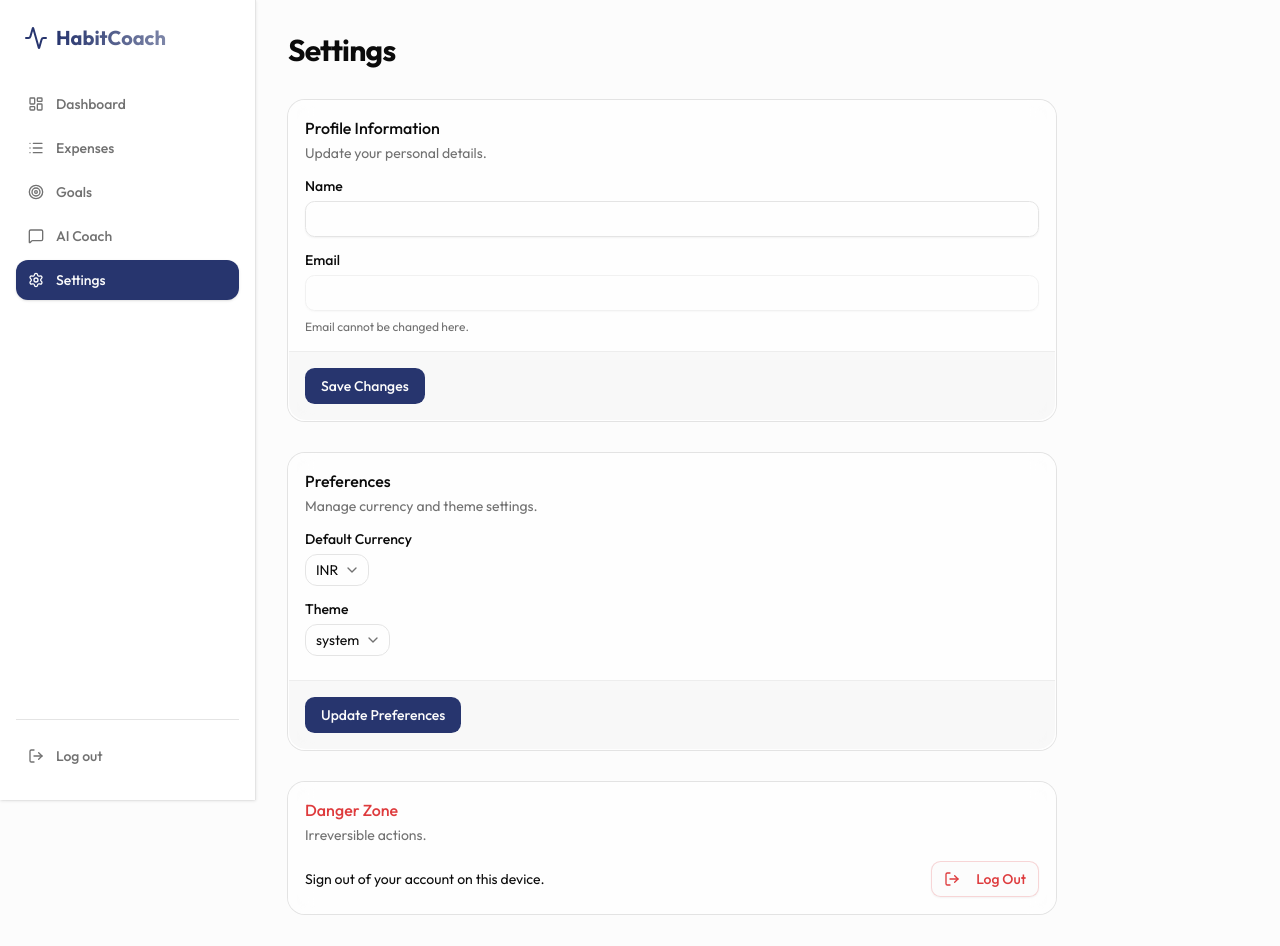
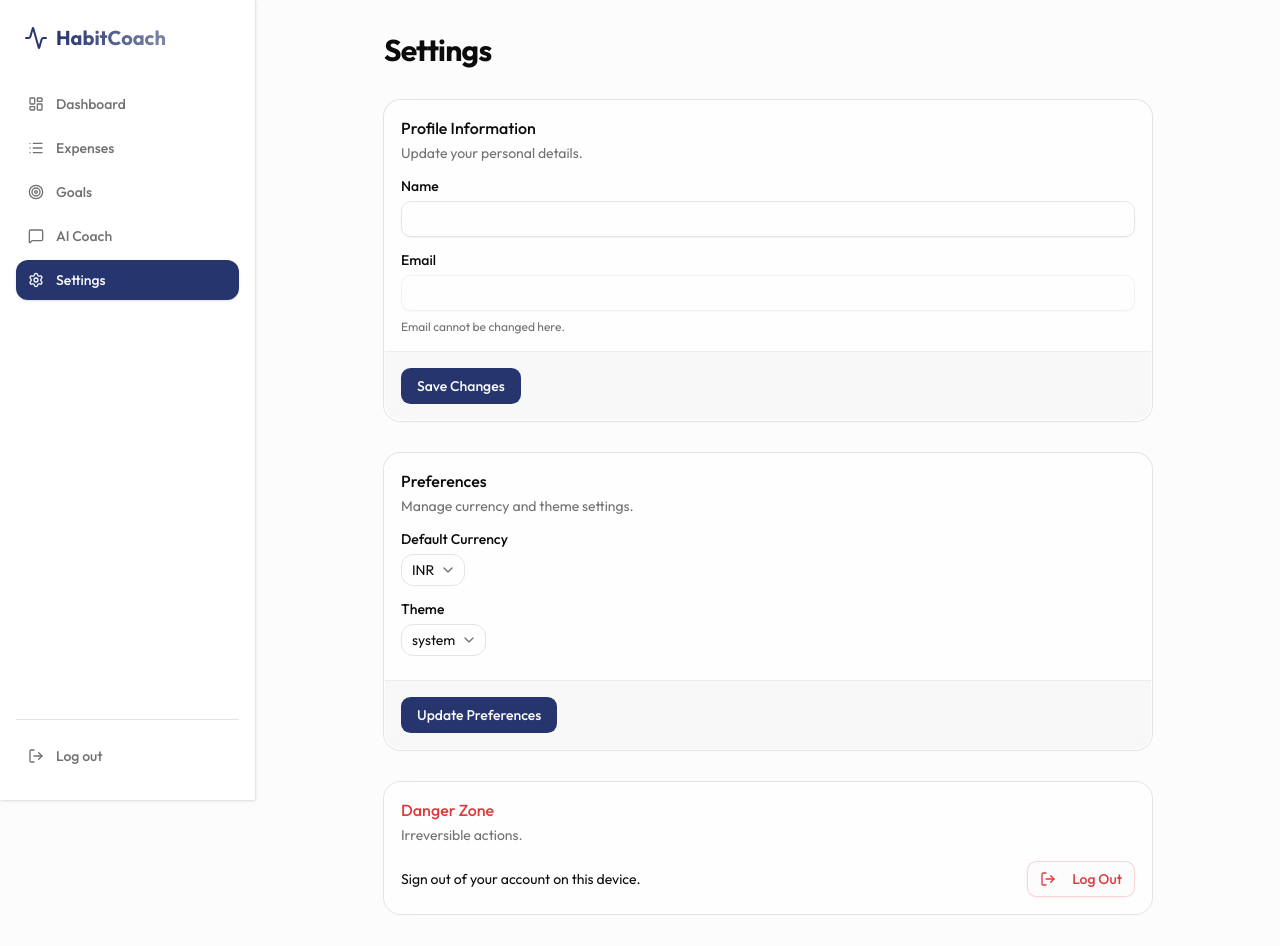
Before and after one commit to rawhun/expense-tracker, a Next.js app: page /settings in a window 1280 px wide. Built offline with nearby package versions, Linux system fonts and the light colour scheme; no server answers; the database is empty.

Commit message:
style: fix desktop alignment by centering max-width containers

```diff
--- a/app/(dashboard)/dashboard/page.tsx
+++ b/app/(dashboard)/dashboard/page.tsx
@@ -79,7 +79,7 @@ export default async function Dashboard() {
 
   return (
     <DashboardLayout>
-      <div className="flex flex-col gap-8">
+      <div className="flex flex-col gap-8 max-w-6xl w-full mx-auto">
 
         {/* Header */}
         <div className="flex flex-col md:flex-row md:items-center justify-between gap-4">
--- a/app/(dashboard)/settings/SettingsClient.tsx
+++ b/app/(dashboard)/settings/SettingsClient.tsx
@@ -53,7 +53,7 @@ export default function SettingsClient({ name, email, currency }: Props) {
 
   return (
     <DashboardLayout>
-      <div className="flex flex-col gap-8 flex-1 max-w-3xl">
+      <div className="flex flex-col gap-8 flex-1 max-w-3xl w-full mx-auto">
         <h1 className="text-3xl font-bold tracking-tight">Settings</h1>
 
         {/* Profile */}
```
